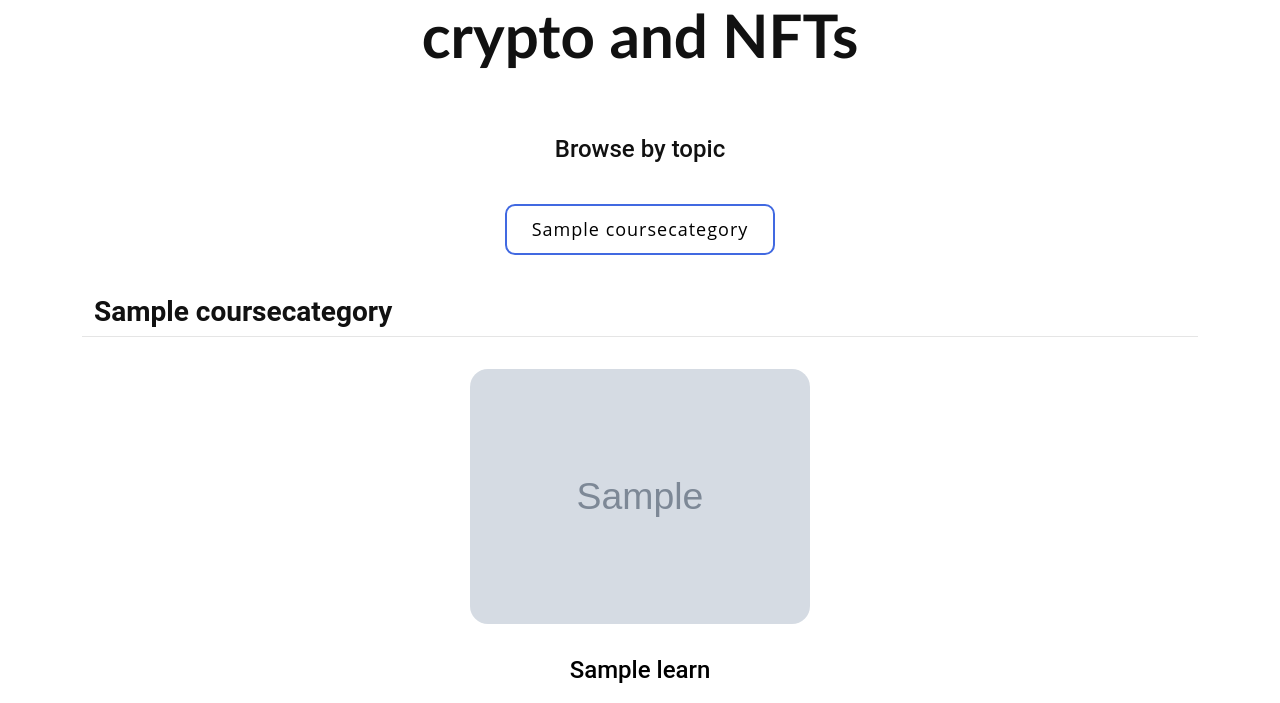
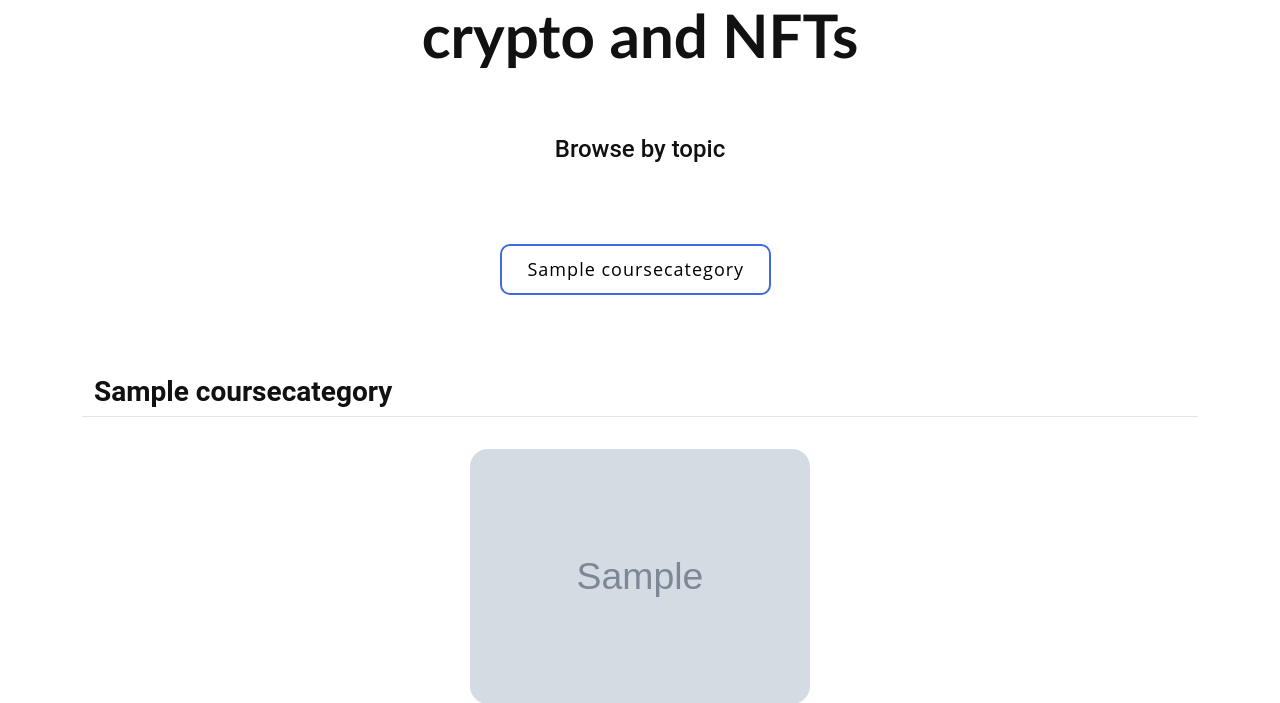
Before and after one commit to DjangoWriters-Internet-Application/Coin-Rush, a Django app: page /learn/ in a window 1280 px wide. Shown: the part 271-974 px from the top of the page. Run offline with Django 4.2, Linux system fonts and the light colour scheme; tables that the repository leaves empty hold one stand-in row (values such as "Sample post"); grey boxes marked "Sample" are stand-in pictures; some libraries are stand-ins or nearby versions.

Commit message:
styling changed

```diff
--- a/coinRush/static/css/learn.css
+++ b/coinRush/static/css/learn.css
@@ -108,6 +108,9 @@ h4{
 
 .centered-buttons-scroll {
   display: flex;
+  justify-content: center;
+  margin-bottom: 5rem;
+  margin-top: 5rem;
   overflow-x: auto;
   white-space: nowrap;
 }
--- a/coinRush/templates/Learn/learning.html
+++ b/coinRush/templates/Learn/learning.html
@@ -74,13 +74,14 @@
         </div>
     </div>
     {% endif %}
+
     <h1>Learn about blockchain, crypto and NFTs</h1><br/>
     <h4>Browse by topic</h4>
 
     <!-- Scrollable container for buttons -->
     <div class="centered-buttons-scroll">
         {% for category in categories %}
-            <button class="button1" type="button" onclick="scrollToCategory('{{ category.name }}')">{{ category.name }}</button>
+            <button class="button1" type="button" onclick="scrollToCategory('{{ category.name }}')">{{ category.name }}</button>&nbsp;&nbsp;
         {% endfor %}
     </div>
 
```
Also changed, not shown: coinRush/templates/Learn/learning-details.html (+4 -4 lines).
